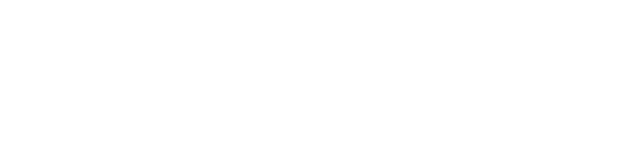
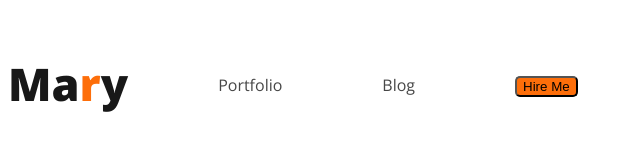
Before and after one commit to reZerOR/first-portfolio, a plain HTML site: page index.html in a window 1280 px wide. Shown: the whole page, without its empty margins (0-640 px from the left). Drawn offline with nearby package versions, Linux system fonts and the light colour scheme.

Commit message:
navber added

```diff
--- a/index.html
+++ b/index.html
@@ -1,22 +1,23 @@
 <!DOCTYPE html>
 <html lang="en">
   <head>
-    <meta charset="UTF-8">
-    <meta name="viewport" content="width=device-width, initial-scale=1.0">
+    <meta charset="UTF-8" />
+    <meta name="viewport" content="width=device-width, initial-scale=1.0" />
+    <link rel="stylesheet" href="styles/style.css" />
     <title>Document</title>
   </head>
   <body>
     <header>
       <nav>
-
+        <h3 class="nav-title">Ma<span class="text-p">r</span>y</h3>
+        <ul>
+          <li><a href="">Portfolio</a></li>
+          <li><a href="">Blog</a></li>
+          <li><button class="button-p">Hire Me</button></li>
+        </ul>
       </nav>
     </header>
-    <main>
-
-    </main>
-    <footer>
-
-    </footer>
-
+    <main></main>
+    <footer></footer>
   </body>
 </html>
--- /dev/null
+++ b/styles/style.css
@@ -0,0 +1,32 @@
+@import url("https://fonts.googleapis.com/css2?family=Open+Sans:wght@400;700;800&display=swap");
+
+body {
+  font-family: "Open Sans", sans-serif;
+}
+.text-p {
+  color: #fd6e0a;
+}
+.button-p {
+  border-radius: 5px;
+  background: #fd6e0a;
+}
+/* nav related style */
+nav {
+  display: flex;
+}
+.nav-title {
+  color: #181818;
+  font-size: 45px;
+  font-weight: 800;
+}
+nav > ul {
+  display: flex;
+}
+nav li {
+  list-style: none;
+  margin: 50px;
+}
+nav a {
+  text-decoration: none;
+  color: #474747;
+}
```
Lines whose indentation alone changed are shown as unchanged.
